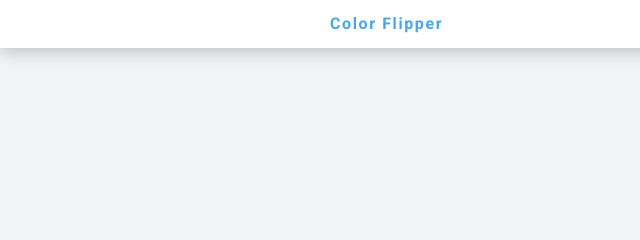
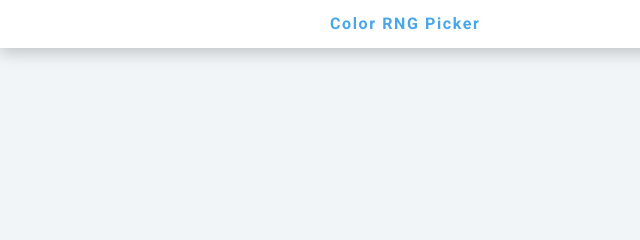
Before and after one commit to Jordan-Skazinski/Color-RNG-Picker, a plain HTML site: page hex.html in a window 1280 px wide. Shown: the top 240 px of the page, 0-640 px from the left. Drawn offline with nearby package versions, Linux system fonts and the light colour scheme.

Commit message:
Update hex.html

```diff
--- a/hex.html
+++ b/hex.html
@@ -14,7 +14,7 @@
   <body>
     <nav>
       <div class="nav-center">
-        <h4>color flipper</h4>
+        <h4>Color RNG Picker</h4>
         <ul class="nav-links">
           <li><a href="index.html">simple</a></li>
           <li><a href="hex.html">hex</a></li>
```
